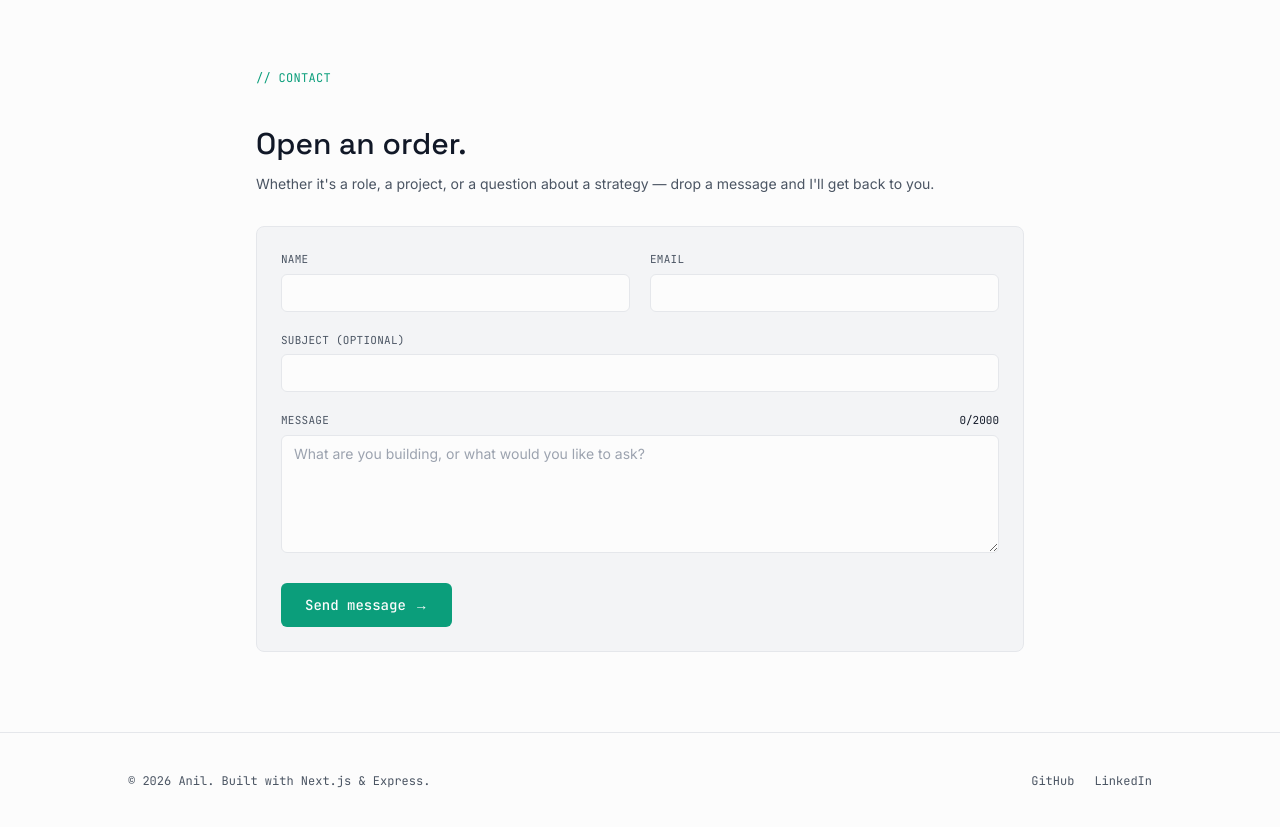
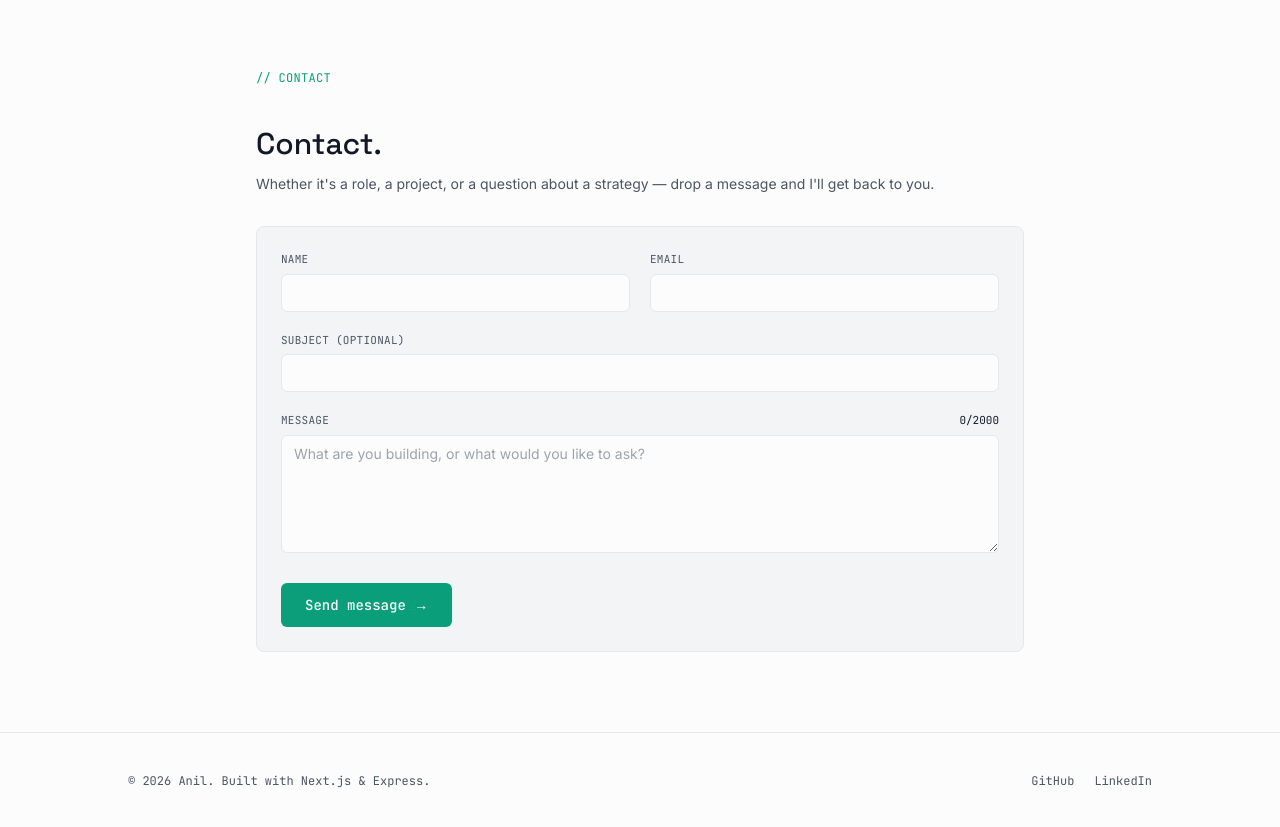
Before and after one commit to ItsMeAnil01/Portfolio, a Next.js app in the folder frontend/: page / in a window 1280 px wide. Shown: the part 2060-2887 px from the top of the page. Built offline with nearby package versions, Linux system fonts and the light colour scheme; no server answers.

Commit message:
docs: rename open an order heading to contact

```diff
--- a/frontend/src/components/Contact.tsx
+++ b/frontend/src/components/Contact.tsx
@@ -8,7 +8,7 @@ export default function Contact() {
           // contact
         </div>
         <h2 className="mb-3 font-display text-3xl font-medium text-paper">
-          Open an order.
+          Contact.
         </h2>
         <p className="mb-8 font-body text-sm text-muted">
           Whether it's a role, a project, or a question about a strategy — drop a message
--- a/frontend/src/components/ContactForm.tsx
+++ b/frontend/src/components/ContactForm.tsx
@@ -57,7 +57,7 @@ export default function ContactForm() {
             />
           </svg>
         </div>
-        <p className="font-mono text-sm text-signal">MESSAGE SENT — ORDER FILLED</p>
+        <p className="font-mono text-sm text-signal">MESSAGE SENT</p>
         <p className="mt-2 font-body text-sm text-muted">
           Thanks for reaching out. I&apos;ll reply as soon as I can.
         </p>
```
Also changed, not shown: 1 other file (tests, documents, lock files or other folders).
